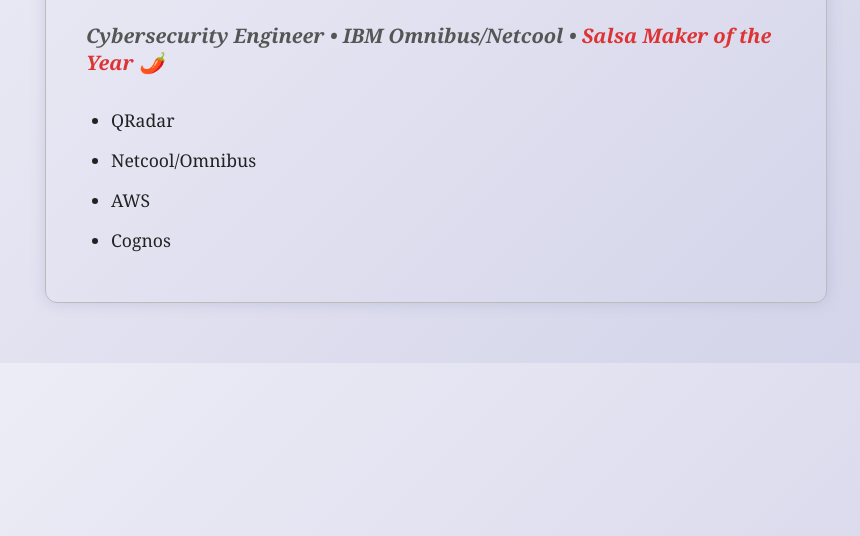
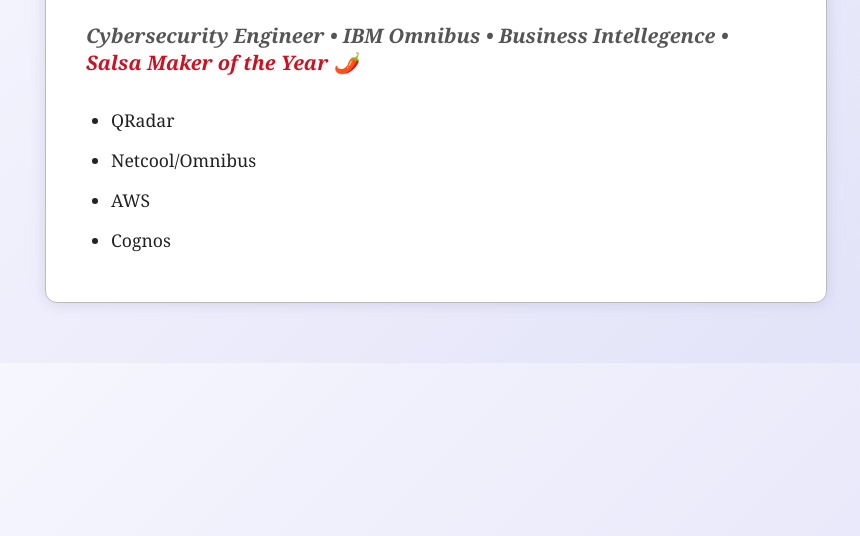
Before and after one commit to ggraham2121/ggraham2121.github.io, a plain HTML site: page index.html in a window 1280 px wide. Shown: the part 264-800 px from the top of the page, without its empty margins (204-1064 px from the left). Drawn offline with Linux system fonts and the light colour scheme.

Commit message:
Add files via upload

```diff
--- a/index.html
+++ b/index.html
@@ -7,15 +7,33 @@
   <style>
     body {
       font-family: 'Georgia', serif;
-      background: linear-gradient(135deg, #f0f0f8, #d0d0e8);
+      background: linear-gradient(135deg, #f9f9ff, #e0e0f8);
       color: #222;
+      margin: 0;
+      padding: 0;
+    }
+    .container {
       max-width: 700px;
       margin: 60px auto;
       padding: 30px 40px;
       border-radius: 12px;
+      background: #fff;
       box-shadow: 0 0 15px rgba(100, 100, 150, 0.2);
       border: 1px solid #bbb;
+      animation: fadeInSlideUp 1.4s ease-out both;
     }
+
+    @keyframes fadeInSlideUp {
+      0% {
+        opacity: 0;
+        transform: translateY(30px);
+      }
+      100% {
+        opacity: 1;
+        transform: translateY(0);
+      }
+    }
+
     h1 {
       font-weight: normal;
       font-size: 2.8rem;
@@ -31,26 +49,29 @@
       font-size: 1.25rem;
       margin-bottom: 30px;
       color: #555;
+      animation: fadeInSlideUp 1.8s ease-out both;
     }
     ul {
       list-style-type: disc;
       padding-left: 25px;
       font-size: 1.1rem;
       line-height: 1.6;
+      animation: fadeInSlideUp 2.2s ease-out both;
     }
     ul li {
       margin-bottom: 12px;
     }
     .spicy {
-      color: #d33;
+      color: #c12;
       font-weight: bold;
     }
   </style>
 </head>
 <body>
+  <div class="container">
     <h1>Welcome to Graham's GitHub Page</h1>
     <p class="tagline">
-    Cybersecurity Engineer • IBM Omnibus/Netcool • <span class="spicy">Salsa Maker of the Year 🌶️</span>
+      Cybersecurity Engineer • IBM Omnibus • Business Intellegence • <span class="spicy">Salsa Maker of the Year 🌶️</span>
     </p>
     <ul>
       <li>QRadar</li>
@@ -58,5 +79,6 @@
       <li>AWS</li>
       <li>Cognos</li>
     </ul>
+  </div>
 </body>
 </html>
```
Lines whose indentation alone changed are shown as unchanged.
